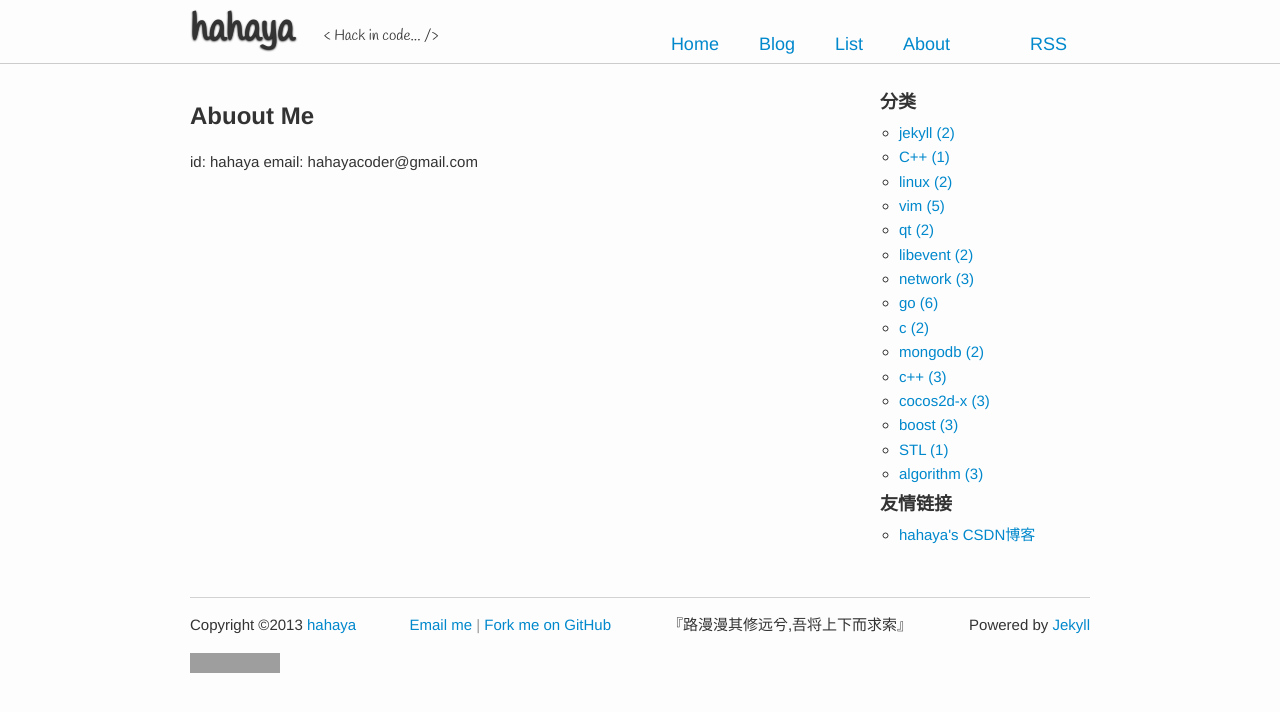
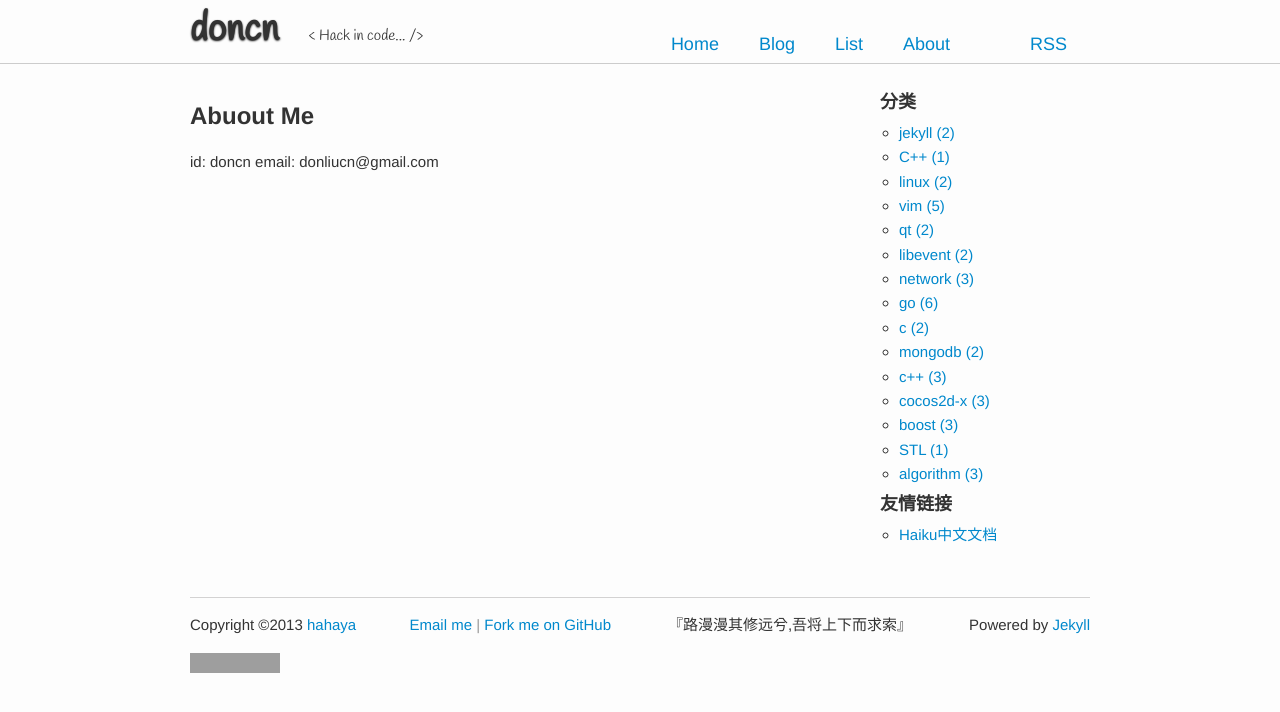
Before and after one commit to DonCN/doncn.github.com, a Jekyll site: the page built from about.md, in a window 1280 px wide. Shown: the top 712 px of the page. Built offline with Jekyll 4.4.1, drawn with Linux system fonts in a browser that asks for light colours; Markdown is read by kramdown in place of the engine named in the settings; comment, search, counter and statistics services are not loaded; grey boxes are pictures that could not be loaded.

Commit message:
modify model

```diff
--- a/_layouts/default.html
+++ b/_layouts/default.html
@@ -10,7 +10,7 @@
 	<body>
 		<header id="header">
 			<div class="header-info fix">
-				<h1><a href="/">hahaya</a></h1>
+				<h1><a href="/">doncn</a></h1>
 				<p class="describe">&lt; Hack in code... /&gt;</p>
 				<nav class="navigation">
 					<ul>
@@ -33,9 +33,9 @@
 			<p class="l">
 				Copyright &copy;2013 <a href="/">hahaya</a>
 				&emsp;&emsp;&emsp;
-				<a href="mailto:hahyacoder@gmail.com" target="_blank">Email me</a>
+				<a href="mailto:donliucn@gmail.com" target="_blank">Email me</a>
 				<span class="c9">|</span>
-				<a href="https://github.com/hahaya" target="_blank">Fork me on GitHub</a>
+				<a href="https://github.com/doncn" target="_blank">Fork me on GitHub</a>
 			</p>
 			<p class="r">Powered by <a href="https://github.com/mojombo/jekyll" target="_blank">Jekyll</a></p>
 			<p class="tac">
--- a/_layouts/index.html
+++ b/_layouts/index.html
@@ -18,7 +18,7 @@ layout: default
 	<div>
 		<h3>友情链接</h3>
 		<ul>
-			<li><a href="http://blog.csdn.com/qiurisuixiang" target="_blank">hahaya's CSDN博客</a></li>
+			<li><a href="http://haiku-cn.github.io/" target="_blank">Haiku中文文档</a></li>
 		</ul>
 	</div>
 </aside>
--- a/about.md
+++ b/about.md
@@ -5,5 +5,5 @@ title: about
 
 ## Abuout Me ###
 
-id: hahaya
-email: hahayacoder@gmail.com
+id: doncn
+email: donliucn@gmail.com
```
Also changed, not shown: index.html (+32 -16 lines), README.md.
